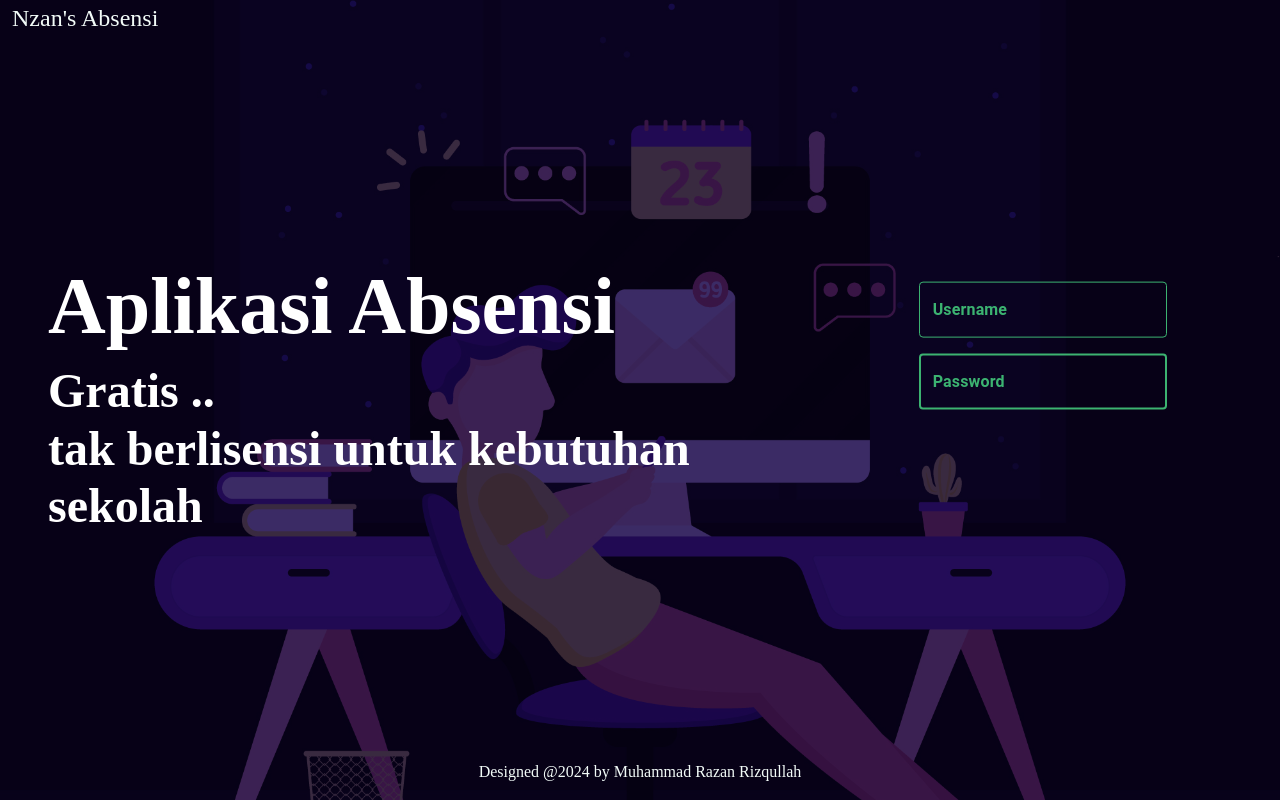
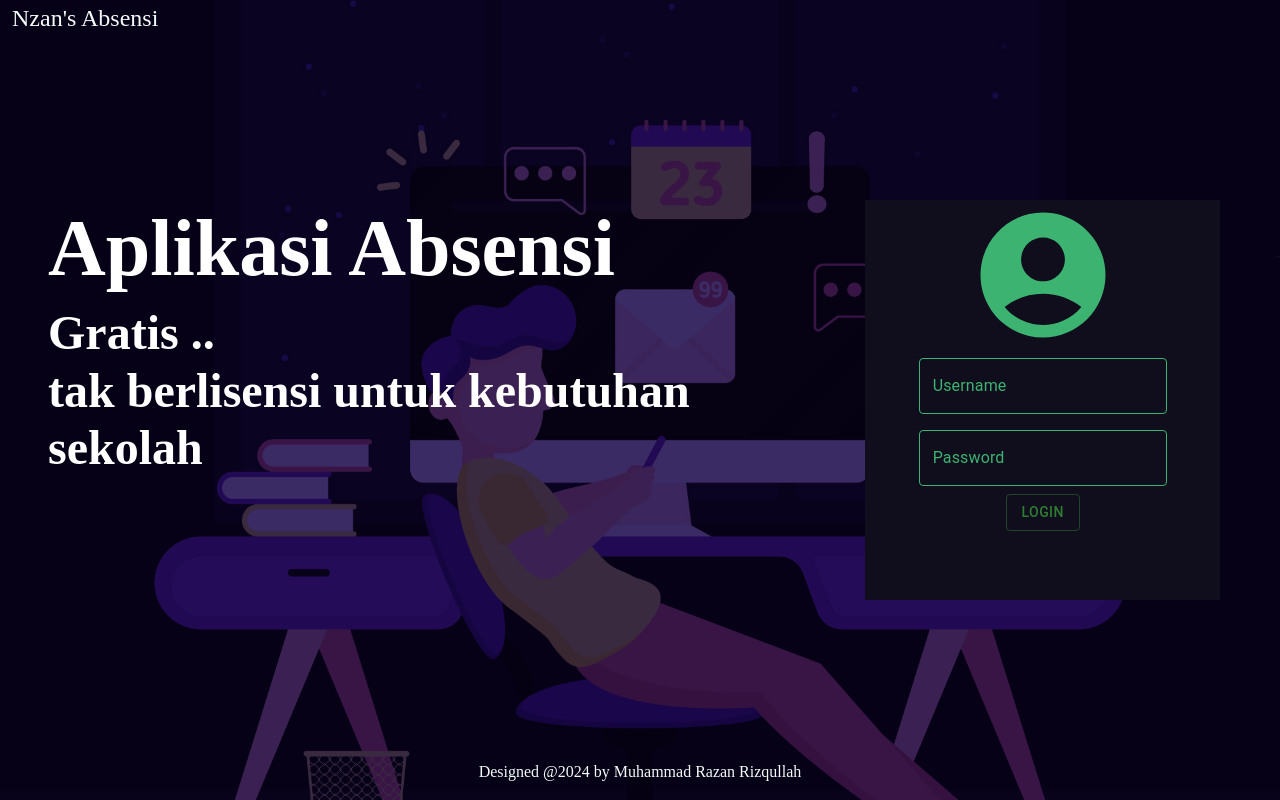
Before and after one commit to akangozan007/absensiMERN, a React (Create React App) app in the folder frontend/: page / in a window 1280 px wide. Built offline with nearby package versions, Linux system fonts and the light colour scheme.

Commit message:
Membuat Desain Login

```diff
--- /dev/null
+++ b/frontend/src/components/Dashboard.jsx
@@ -0,0 +1 @@
+rfce
--- /dev/null
+++ b/frontend/src/components/LoginForm.jsx
@@ -0,0 +1,107 @@
+// import react from "react";
+import Box from '@mui/material/Box';
+import TextField from '@mui/material/TextField';
+import Button from '@mui/material/Button';
+import 'bootstrap/dist/css/bootstrap.min.css';
+import 'bootstrap/dist/js/bootstrap.bundle.min.js';
+import AccountCircleIcon from '@mui/icons-material/AccountCircle';
+import Stack from '@mui/material/Stack';
+
+function LoginForm(){
+
+
+  return(
+    <div className='container d-sm-block'>
+         <Box
+    component="form"
+    sx={{
+      p:'2',
+      border: '1px dash mediumseagreen',
+      display: 'flex',
+      flexDirection: 'column',
+      alignItems: 'center',
+      backgroundColor: '#100e1c',
+      borderWidth: "1px",
+      height:'400px',
+    }}
+  >
+
+   <Stack direction="row" alignItems="center" gap={1}>
+   <AccountCircleIcon sx={
+      {
+        color:"mediumseagreen",
+        fontSize:"150px",
+      }
+    } />
+   </Stack>
+   <TextField
+      id="username"
+      label="Username"
+      variant="outlined"
+      sx={{
+        m:1,
+        // Root class for the input field
+        "& .MuiOutlinedInput-root": {
+          color: "mediumseagreen",
+          // Class for the border around the input field
+          "& .MuiOutlinedInput-notchedOutline": {
+            borderColor: "mediumseagreen",
+            borderWidth: "1px",
+          },
+        },
+        // Class for the label of the input field
+        "& .MuiInputLabel-outlined": {
+          color: "mediumseagreen",
+          borderColor: "mediumseagreen",
+        },
+        "&.Mui-focused": {
+        "& .MuiOutlinedInput-notchedOutline": {
+          borderColor: "mediumseagreen",
+          borderWidth: "3px",
+          },
+        },
+      }}
+    />
+
+    <TextField
+      id="password"
+      label="Password"
+      variant="outlined"
+      sx={{
+        m:1,
+        // Root class for the input field
+        "& .MuiOutlinedInput-root": {
+          color: "mediumseagreen",
+          // Class for the border around the input field
+          "& .MuiOutlinedInput-notchedOutline": {
+            borderColor: "mediumseagreen",
+            borderWidth: "1px",
+          },
+        },
+        // Class for the label of the input field
+        "& .MuiInputLabel-outlined": {
+          color: "mediumseagreen",
+          borderColor: "mediumseagreen",
+        },
+        "&.Mui-focused": {
+        "& .MuiOutlinedInput-notchedOutline": {
+          borderColor: "mediumseagreen",
+          borderWidth: "3px",
+          },
+        },
+      }}
+    />
+    {/* tombol */}
+
+        <Button
+        variant="outlined"
+        color="success"
+        >
+          Login
+        </Button>
+    </Box>
+    </div>
+  )
+}
+
+export default LoginForm;
--- a/frontend/src/pages/HomeLogin.jsx
+++ b/frontend/src/pages/HomeLogin.jsx
@@ -1,8 +1,7 @@
 import React from "react";
-import Box from '@mui/material/Box';
-import TextField from '@mui/material/TextField';
-// import InputAdornment from '@mui/material/InputAdornment';
-// import AccountCircle from '@mui/icons-material/AccountCircle';
+import LoginForm from '../components/LoginForm';
+
+
 
 function Home() {
   return (
@@ -21,78 +20,7 @@ function Home() {
 
         {/* Kolom Form */}
         <div className="col-lg-4 col-12 rounded px-auto rounded-5 position-relative">
-        <Box
-          component="form"
-          sx={{
-            p: 2,
-            border: '1px dash mediumseagreen',
-            display: 'flex',
-            flexDirection: 'column',
-            alignItems: 'center',
-          }}
-        >
-         <TextField
-            id="Username"
-            label="Username"
-            variant="outlined"
-            sx={{
-              // margin
-              m:1,
-              // Root class for the input field
-              "& .MuiOutlinedInput-root": {
-                color: "mediumseagreen",
-                // Class for the border around the input field
-                "& .MuiOutlinedInput-notchedOutline": {
-                  borderColor: "mediumseagreen",
-                  borderWidth: "1px",
-                },
-                "&.Mui-focused": {
-                  color: "mediumseagreen",
-                  "& .MuiOutlinedInput-notchedOutline": {
-                    borderColor: "mediumseagreen",
-                    borderWidth: "3px",
-                  },
-                },
-              },
-              // Class for the label of the input field
-              "& .MuiInputLabel-outlined": {
-                color: "mediumseagreen",
-                fontWeight: "bold",
-              },
-
-            }}
-          />
-
-          <TextField
-            id="password"
-            label="Password"
-            variant="outlined"
-            sx={{
-              m:1,
-              // Root class for the input field
-              "& .MuiOutlinedInput-root": {
-                color: "mediumseagreen",
-                // Class for the border around the input field
-                "& .MuiOutlinedInput-notchedOutline": {
-                  borderColor: "mediumseagreen",
-                  borderWidth: "2px",
-                },
-              },
-              // Class for the label of the input field
-              "& .MuiInputLabel-outlined": {
-                color: "mediumseagreen",
-                fontWeight: "bold",
-              },
-              "&.Mui-focused": {
-              "& .MuiOutlinedInput-notchedOutline": {
-                borderColor: "red",
-                borderWidth: "3px",
-                },
-              },
-            }}
-          />
-        </Box>
-
+        <LoginForm />
         </div>
       </div>
     </div>
```
